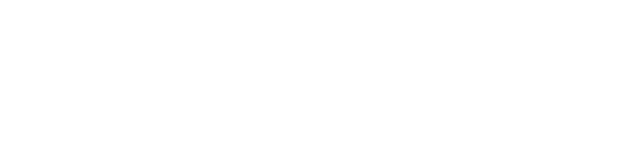
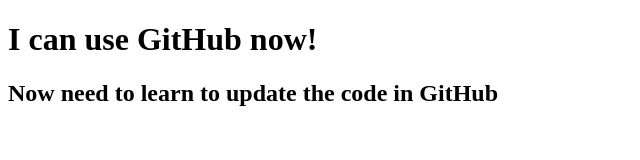
Before and after one commit to istekharulhaque/my-second-repo, a plain HTML site: page index.html in a window 1280 px wide. Shown: the whole page, without its empty margins (0-640 px from the left). Drawn offline with Linux system fonts and the light colour scheme.

Commit message:
Added Header

```diff
--- a/index.html
+++ b/index.html
@@ -7,6 +7,7 @@
     <title>My Second Repo</title>
 </head>
 <body>
-
+    <h1>I can use GitHub now!</h1>
+    <h2>Now need to learn to update the code in GitHub</h2>
 </body>
 </html>
```
